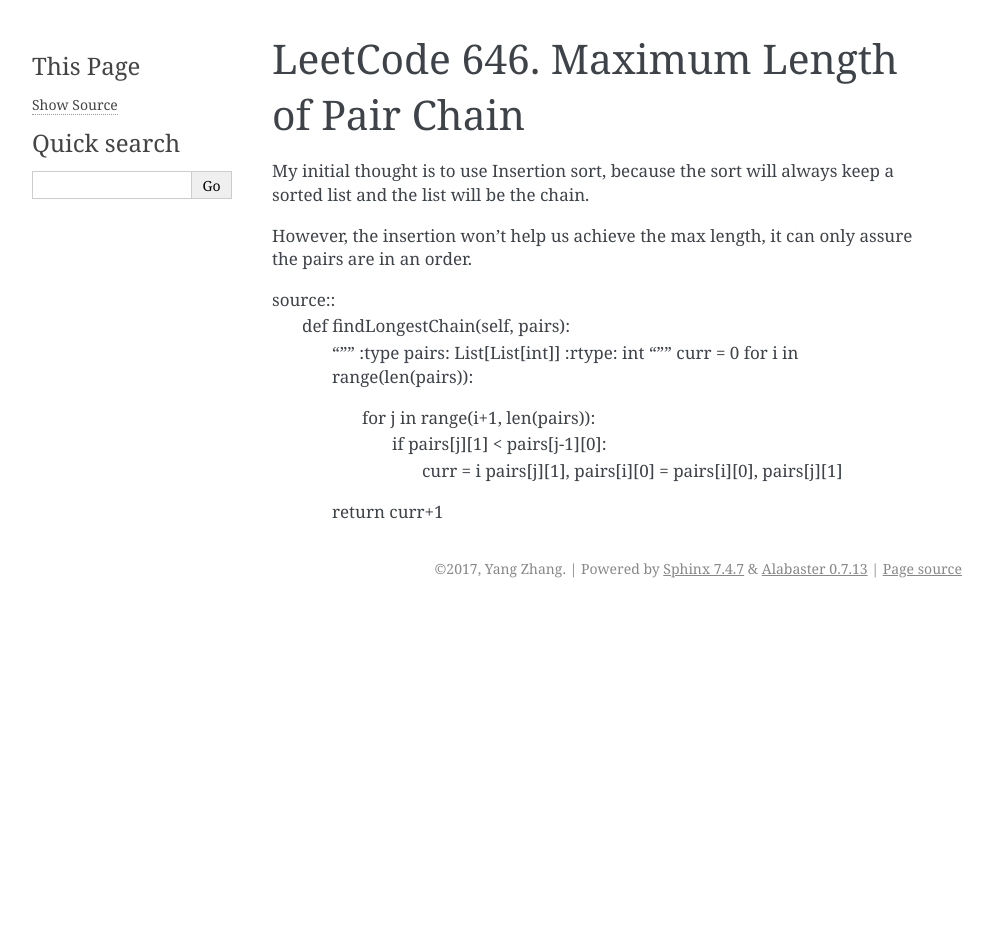
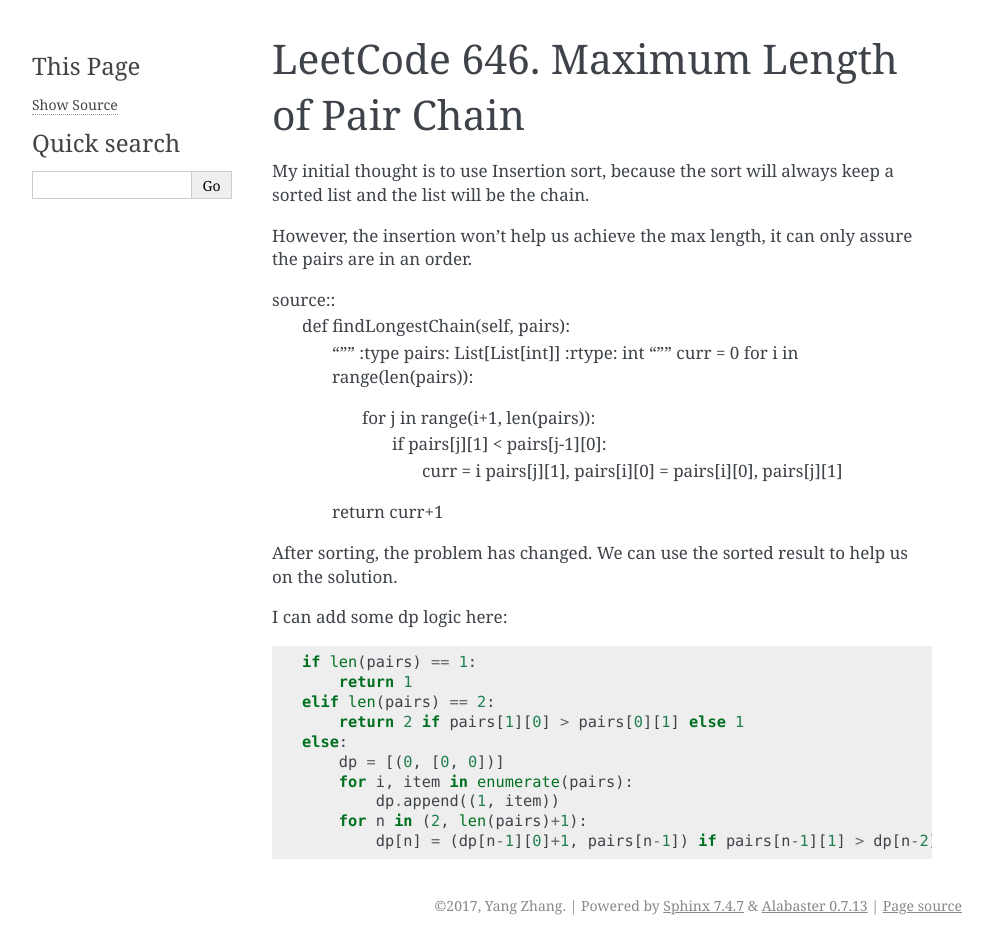
Before and after one commit to sheep-sheep/Mywebsite, a Sphinx documentation site: the page built from mysite/sphinx/leetcode.rst, in a window 1280 px wide. Shown: the whole page, without its empty margins (148-1141 px from the left). Built offline with Sphinx 7.4.7, drawn with Linux system fonts in a browser that asks for light colours; formulas are drawn with MathJax 3; before the commit the page ends 900 px from its top, so only the background shows below that.

Commit message:
leetcode

```diff
--- a/mysite/sphinx/leetcode.rst
+++ b/mysite/sphinx/leetcode.rst
@@ -20,3 +20,18 @@
                     curr = i
                     pairs[j][1], pairs[i][0] = pairs[i][0], pairs[j][1]
         return curr+1
+
+After sorting, the problem has changed. We can use the sorted result to help us on the solution.
+
+I can add some dp logic here::
+
+        if len(pairs) == 1:
+            return 1
+        elif len(pairs) == 2:
+            return 2 if pairs[1][0] > pairs[0][1] else 1
+        else:
+            dp = [(0, [0, 0])]
+            for i, item in enumerate(pairs):
+                dp.append((1, item))
+            for n in (2, len(pairs)+1):
+                dp[n] = (dp[n-1][0]+1, pairs[n-1]) if pairs[n-1][1] > dp[n-2][1][0] else dp[n-2]
```
